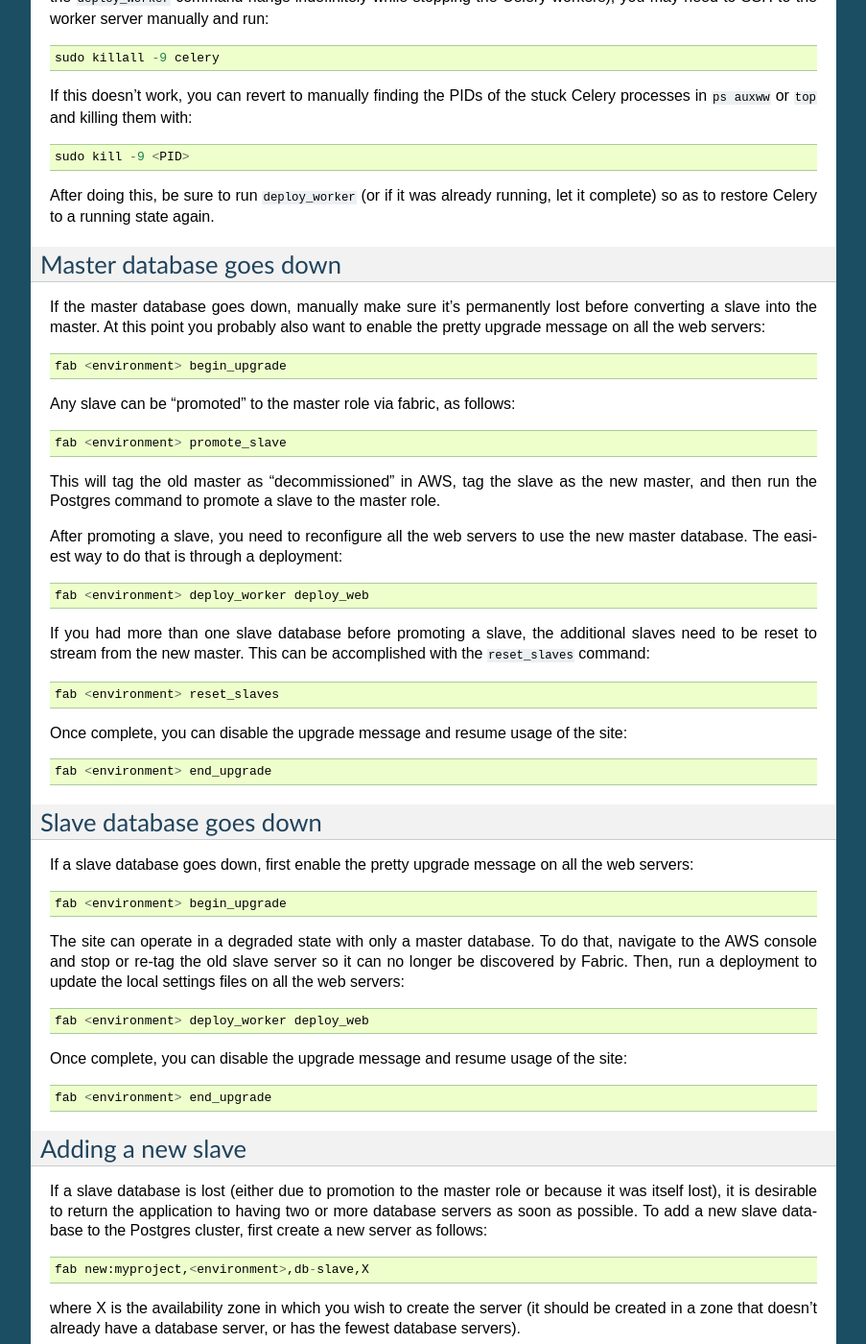
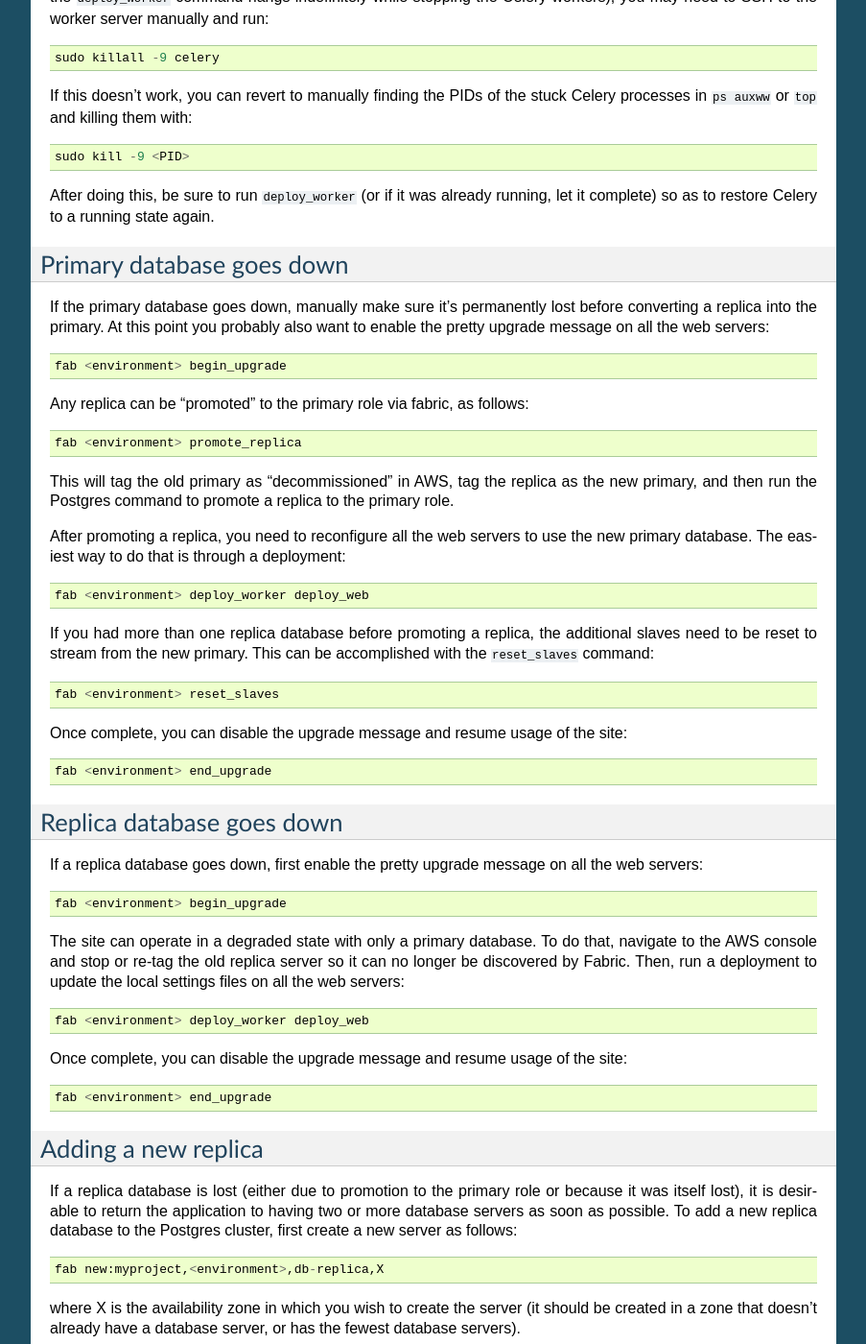
Before and after one commit to caktus/fabulaws, a Sphinx documentation site: the page built from docs/troubleshooting.rst, in a window 1280 px wide and 1400 px high, scrolled down 701 px. Shown: the whole window at 96% size, without its empty margins (198-1101 px from the left). Built offline with Sphinx 7.4.7, drawn with Linux system fonts in a browser that asks for light colours; some of the changed text lies outside the part shown.

Commit message:
replace 'master/slave' terminology with 'primary/replica'

```diff
--- a/docs/troubleshooting.rst
+++ b/docs/troubleshooting.rst
@@ -50,30 +50,30 @@ Celery processes in ``ps auxww`` or ``top`` and killing them with::
 After doing this, be sure to run ``deploy_worker`` (or if it was already
 running, let it complete) so as to restore Celery to a running state again.
 
-Master database goes down
+Primary database goes down
 -------------------------
 
-If the master database goes down, manually make sure it's permanently lost
-before converting a slave into the master.  At this point you probably also
+If the primary database goes down, manually make sure it's permanently lost
+before converting a replica into the primary.  At this point you probably also
 want to enable the pretty upgrade message on all the web servers::
 
    fab <environment> begin_upgrade
 
-Any slave can be "promoted" to the master role via fabric, as follows::
+Any replica can be "promoted" to the primary role via fabric, as follows::
 
-    fab <environment> promote_slave
+    fab <environment> promote_replica
 
-This will tag the old master as "decommissioned" in AWS, tag the slave as
-the new master, and then run the Postgres command to promote a slave to the
-master role.
+This will tag the old primary as "decommissioned" in AWS, tag the replica as
+the new primary, and then run the Postgres command to promote a replica to the
+primary role.
 
-After promoting a slave, you need to reconfigure all the web servers to use
-the new master database.  The easiest way to do that is through a deployment::
+After promoting a replica, you need to reconfigure all the web servers to use
+the new primary database.  The easiest way to do that is through a deployment::
 
     fab <environment> deploy_worker deploy_web
 
-If you had more than one slave database before promoting a slave, the additional
-slaves need to be reset to stream from the new master.  This can be accomplished
+If you had more than one replica database before promoting a replica, the additional
+slaves need to be reset to stream from the new primary.  This can be accomplished
 with the ``reset_slaves`` command::
 
     fab <environment> reset_slaves
@@ -83,16 +83,16 @@ site::
 
     fab <environment> end_upgrade
 
-Slave database goes down
+Replica database goes down
 -------------------------
 
-If a slave database goes down, first enable the pretty upgrade message on all
+If a replica database goes down, first enable the pretty upgrade message on all
 the web servers::
 
    fab <environment> begin_upgrade
 
-The site can operate in a degraded state with only a master database.  To do
-that, navigate to the AWS console and stop or re-tag the old slave server so
+The site can operate in a degraded state with only a primary database.  To do
+that, navigate to the AWS console and stop or re-tag the old replica server so
 it can no longer be discovered by Fabric.  Then, run a deployment to update
 the local settings files on all the web servers::
 
@@ -103,22 +103,22 @@ site::
 
     fab <environment> end_upgrade
 
-Adding a new slave
+Adding a new replica
 ------------------
 
-If a slave database is lost (either due to promotion to the master role or
+If a replica database is lost (either due to promotion to the primary role or
 because it was itself lost), it is desirable to return the application to
-having two or more database servers as soon as possible.  To add a new slave
+having two or more database servers as soon as possible.  To add a new replica
 database to the Postgres cluster, first create a new server
 as follows::
 
-    fab new:myproject,<environment>,db-slave,X
+    fab new:myproject,<environment>,db-replica,X
 
 where X is the availability zone in which you wish to create the server (it
 should be created in a zone that doesn't already have a database server, or
 has the fewest database servers).
 
-Next, configure the web servers to begin using the new slave by doing a serial
+Next, configure the web servers to begin using the new replica by doing a serial
 deployment::
 
     fab deploy_serial:myproject,<environment>
@@ -126,13 +126,13 @@ deployment::
 This will take the web servers down one at a time, deploy the latest code,
 and update the settings file to use the newly added database server.
 
-Slave database loses replication connection
+Replica database loses replication connection
 -------------------------------------------
 
 While PostgreSQL administration is outside the scope of this guide, if you
-have determined that a slave database has lost the replication connection
-to the master database and you prefer not to simply create a new slave
-database server, you can re-sync the slave(s) with the master with the
+have determined that a replica database has lost the replication connection
+to the primary database and you prefer not to simply create a new replica
+database server, you can re-sync the replica(s) with the primary with the
 following command::
 
     fab <environment> reset_slaves
--- a/docs/useful_commands.rst
+++ b/docs/useful_commands.rst
@@ -103,7 +103,7 @@ Databases
 * ``fab reset_local_db:dbname``
 * ``fab environment reset_slaves`` - this resets the config & data on the db slaves and is a good
   way to get things back into a working state if the replication seems broken
-* ``fab environment promote_slave[:index]`` - change slave `index` to be the master. After this, run update_local_settings to make the web servers use the new settings.
+* ``fab environment promote_replica[:index]`` - change replica `index` to be the primary. After this, run update_local_settings to make the web servers use the new settings.
 
 
 Nginx
```
Also changed, not shown: docs/architecture.rst (+6 -6 lines), docs/maintenance.rst (+5 -5 lines), docs/sample_files/fabulaws-config.yaml (+20 -20 lines), 4 other files.
